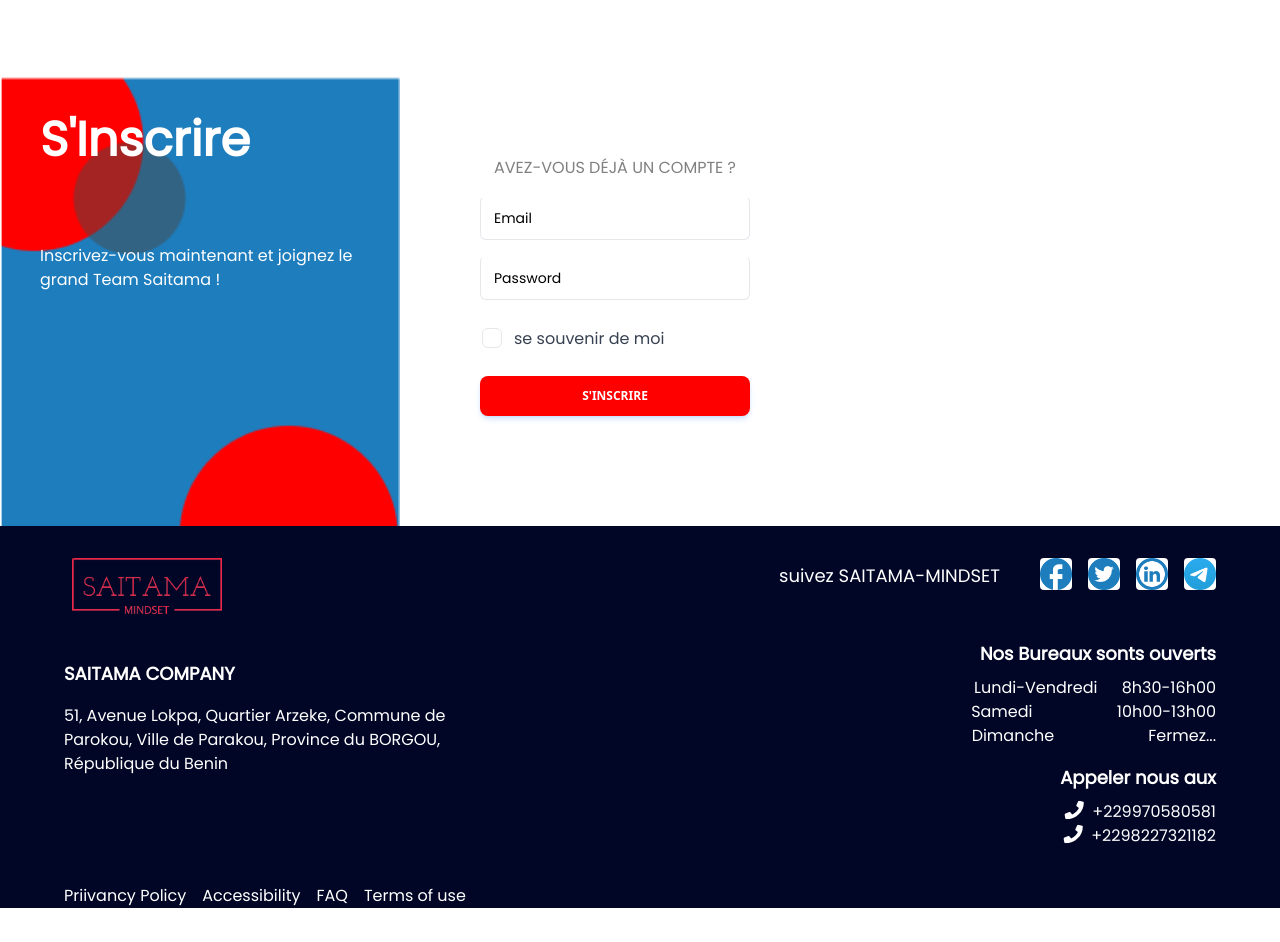
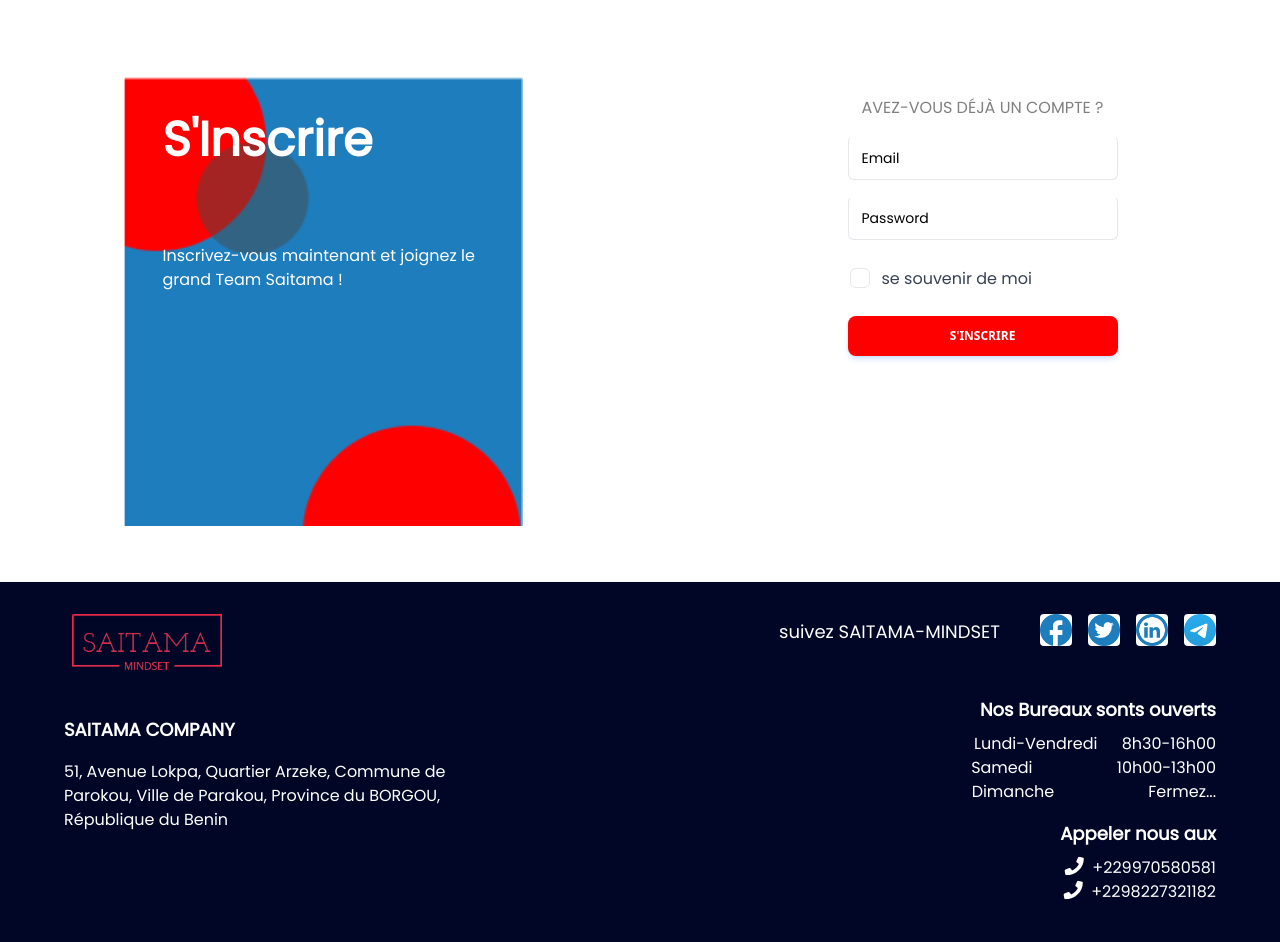
Before and after one commit to Dieumerci-M2/Saitama-minset, a React (Vite) app: page /register in a window 1280 px wide. Shown: the top 942 px of the page. Before the commit the page ends 908 px from the top, so only its background shows below. Built offline with nearby package versions, Linux system fonts and the light colour scheme.

Commit message:
feat: refactor routes login to register

```diff
--- a/src/components/Login.jsx
+++ b/src/components/Login.jsx
@@ -7,10 +7,15 @@
     Checkbox,
     Button,
   } from "@material-tailwind/react";
+import { useNavigate } from "react-router-dom";
 import imgLog from "../components/img/imgLog.png"
 import "./Auth.css"
 
   export default function Example() {
+    const navigate = useNavigate()
+    const handlerNavigate = () => {
+      navigate("/register")
+    }
     return (
         <body>
         <div className="flex flex-row flex-wrap items-center mt-14 ">
@@ -28,7 +33,9 @@
             <Checkbox className="bg-red" label="se souvenir de moi" />
           </div>
 
-          <Button className="bg-[red]" fullWidth>
+          <Button onClick={()=> {
+            handlerNavigate()
+          }} className="bg-[red]" fullWidth>
             Se connecter
           </Button>
 
--- a/src/components/Register.jsx
+++ b/src/components/Register.jsx
@@ -14,7 +14,7 @@
 export default function Register() {
   return (
       <body>
-      <div className="flex flex-row flex-wrap items-center mt-14 ">
+      <div className="flex flex-row justify-around flex-wrap mt-14 ">
       <div className="imgBackLogin">
       <p className="flex text-5xl font-bold p-10 text-white"> S'Inscrire </p>
       <p className="p-10 text-white">Inscrivez-vous maintenant et joignez le grand Team Saitama !</p>
@@ -37,7 +37,9 @@
 
     </div>
     </div>
+    <div className="mt-14">
     <Footer />
+    </div>
     </body>
   );
 }
```
